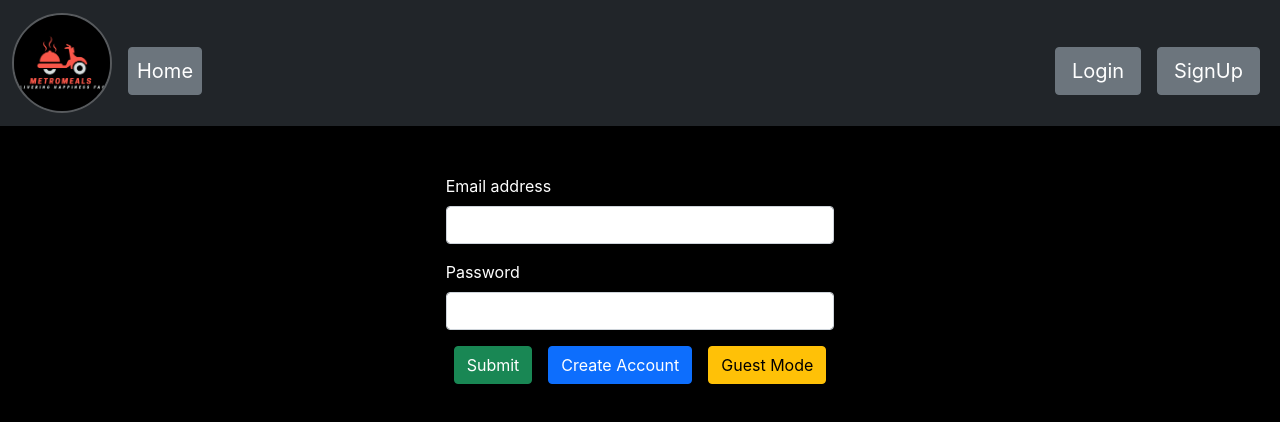
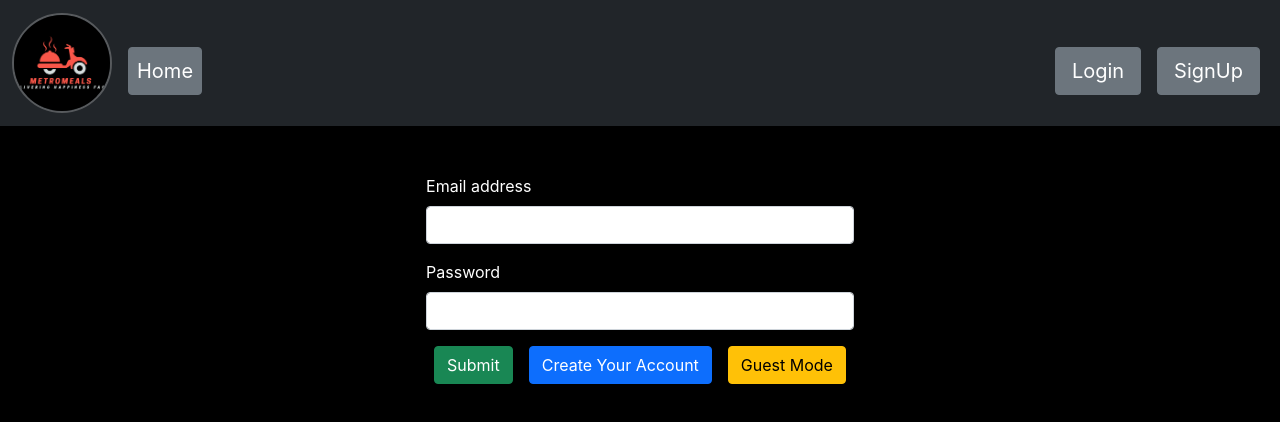
Before and after one commit to upma027/MetroMeals, a React (Create React App) app: page /login in a window 1280 px wide. Shown: the top 422 px of the page. Built offline with nearby package versions, Linux system fonts and the light colour scheme.

Commit message:
Update Login.jsx

```diff
--- a/src/components/Login.jsx
+++ b/src/components/Login.jsx
@@ -103,7 +103,7 @@ export default function Login() {
           </div>
 
           <button type="submit" className="btn btn-success mx-2">Submit</button>
-          <Link to="/createuser" className='btn btn-primary mx-2'>Create Account</Link>
+          <Link to="/createuser" className='btn btn-primary mx-2'>Create Your Account</Link>
           <button className='btn btn-warning mx-2' type="button" onClick={filldetails}>Guest Mode</button>
         </form>
       </div>
```
